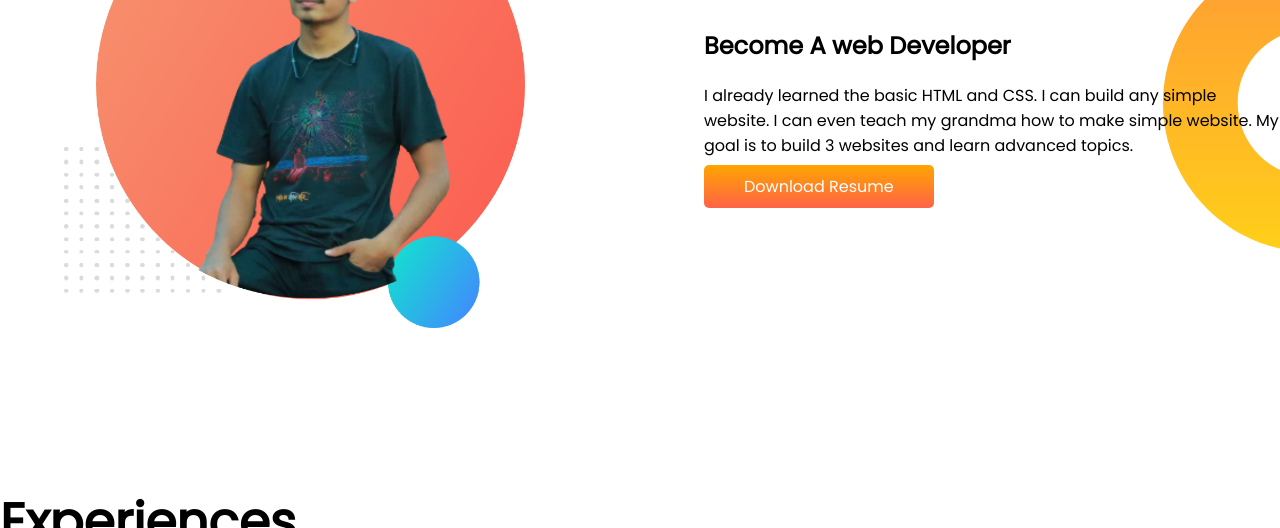
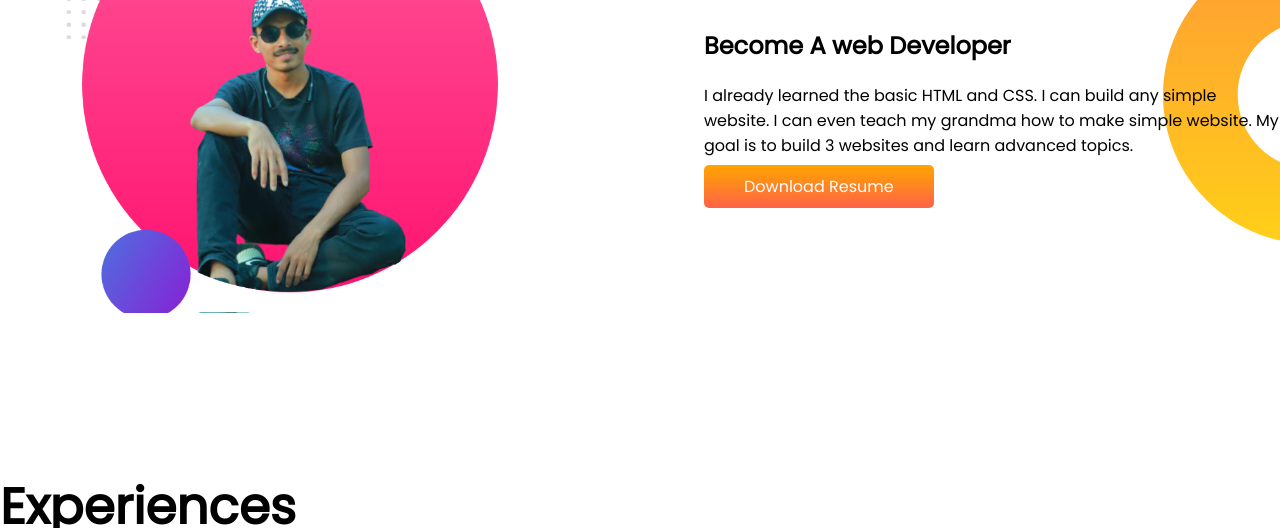
Before and after one commit to beingRakib-ali/personal-portfolio, a plain HTML site: page index.html in a window 1280 px wide. Shown: the part 744-1272 px from the top of the page. Drawn offline with Linux system fonts and the light colour scheme.

Commit message:
complete

```diff
--- a/index.html
+++ b/index.html
@@ -41,7 +41,7 @@
 
     <section class="dream-big fexible-container">
         <div class="half-width">
-            <img src="showOff/bg-images/my-bg.png" alt="">
+            <img src="showOff/bg-images/my-bg2.png" alt="">
         </div>
 
         <div class="half-width">
```
Also changed, not shown: showOff/bg-images/my-bg2.png (added).
